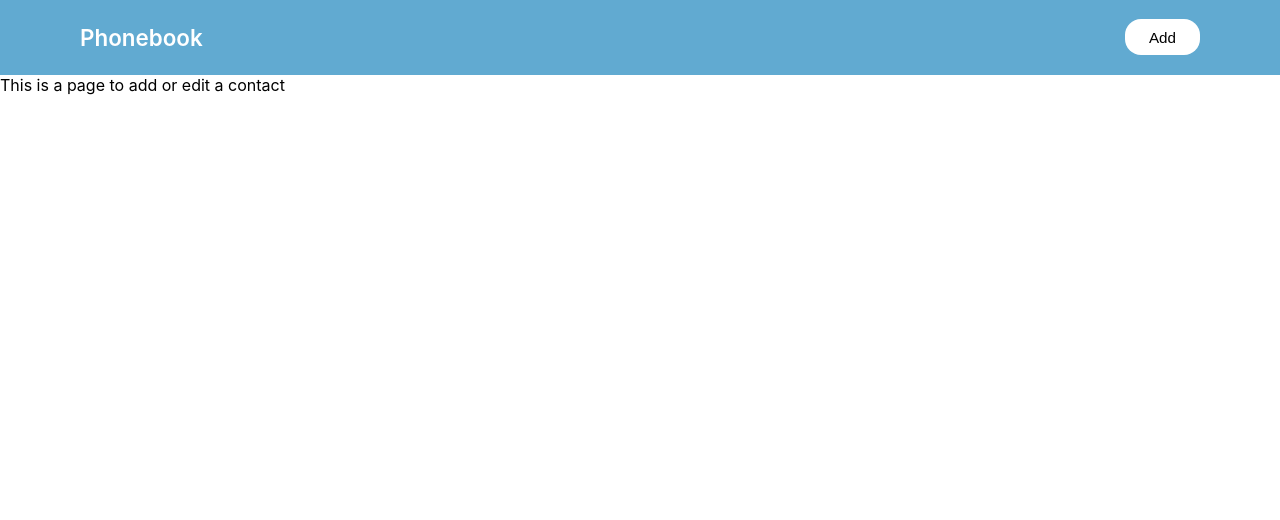
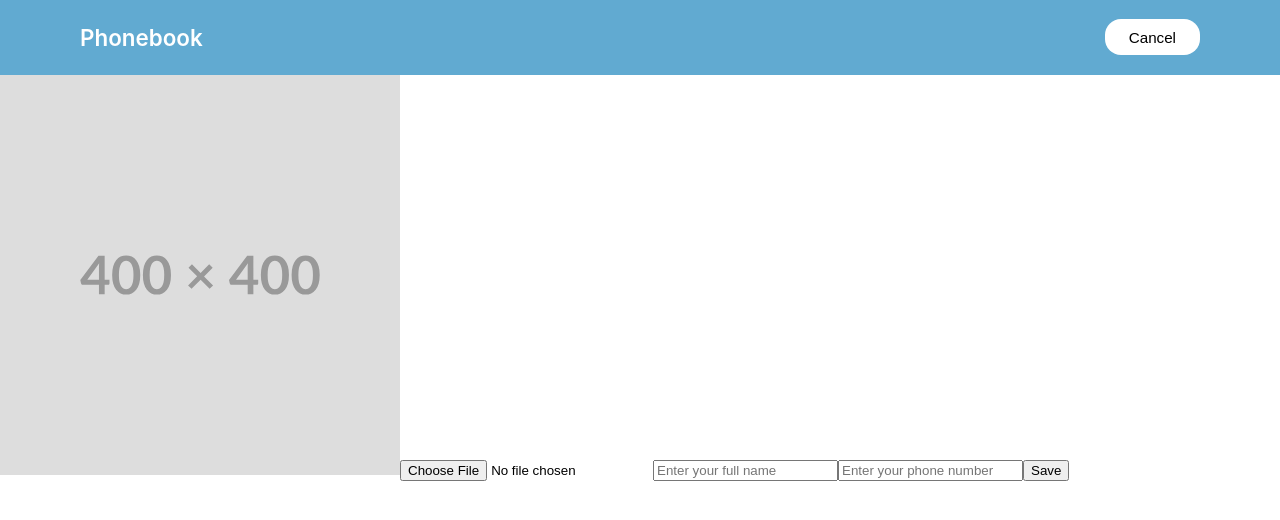
Before and after one commit to abdulfataiaka/phonebook, a React (Create React App) app: page /upsert in a window 1280 px wide. Shown: the top 520 px of the page. Built offline with nearby package versions, Linux system fonts and the light colour scheme.

Commit message:
add unstyled upsert page

```diff
--- a/src/components/Contact/index.js
+++ b/src/components/Contact/index.js
@@ -1,6 +1,17 @@
+import { useNavigate } from 'react-router-dom';
 import './styles.css';
 
 const Contact = (props) => {
+    const navigate = useNavigate();
+
+    const handleEdit = () => {
+        navigate('/upsert');
+    }
+
+    const handleDelete = () => {
+        console.log('Delete button has been clicked');
+    }
+
     return (
         <div className="contact">
             <img src={props.image} alt="avatar" />
@@ -9,8 +20,8 @@ const Contact = (props) => {
                 <span>{props.phone}</span>
             </div>
             <div className="buttons">
-                <button>Edit</button>
-                <button>Delete</button>
+                <button onClick={handleEdit}>Edit</button>
+                <button onClick={handleDelete}>Delete</button>
             </div>
         </div>
     );
--- a/src/components/Header/index.js
+++ b/src/components/Header/index.js
@@ -1,10 +1,26 @@
+import { useNavigate, useLocation } from "react-router-dom";
 import './styles.css';
 
 const Header = () => {
+    const navigate = useNavigate();
+    const location = useLocation();
+
+    const handleAdd = () => {
+        navigate('/upsert');
+    }
+
+    const handleCancel = () => {
+        navigate('/');
+    }
+
     return (
         <div className="header">
             <span>Phonebook</span>
-            <button>Add</button>
+            {
+                location.pathname === '/'
+                    ? <button onClick={handleAdd}>Add</button>
+                    : <button onClick={handleCancel}>Cancel</button>
+            }
         </div>
     )
 }
--- a/src/components/UpsertContactPage/index.js
+++ b/src/components/UpsertContactPage/index.js
@@ -1,10 +1,21 @@
 import Header from '../Header';
+import PlaceholderImage from '../../images/placeholder.svg';
 
 const UpsertContactPage = () => {
+    const handleSave = () => {
+        console.log('Save button has been clciked');
+    }
+
     return (
         <div>
             <Header />
-            <div>This is a page to add or edit a contact</div>
+            <div>
+                <img src={PlaceholderImage} alt="preview" />
+                <input type="file" />
+                <input type='text' placeholder='Enter your full name' />
+                <input type='text' placeholder='Enter your phone number' />
+                <button onClick={handleSave}>Save</button>
+            </div>
         </div>
     );
 }
```
Also changed, not shown: src/images/placeholder.svg (added).
